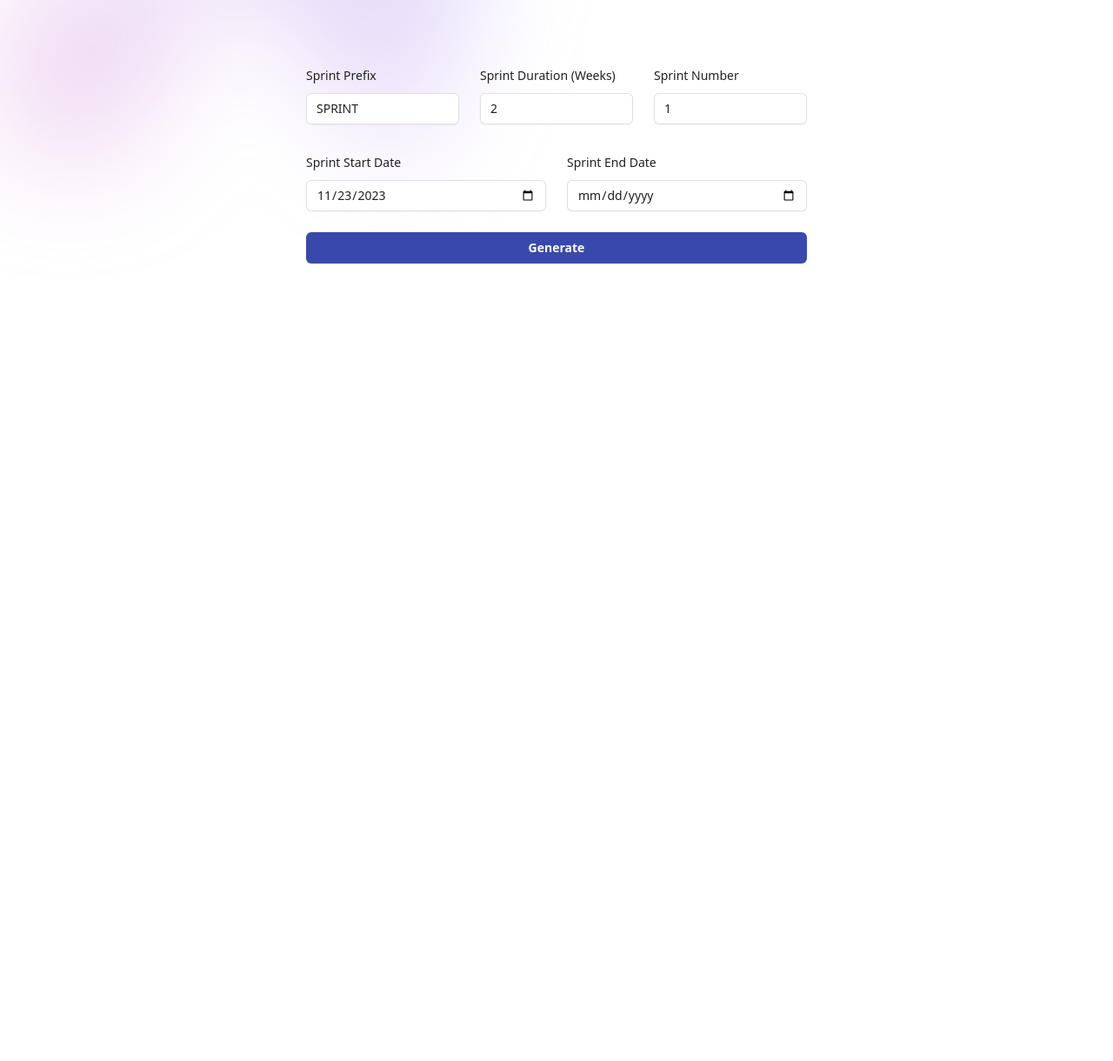
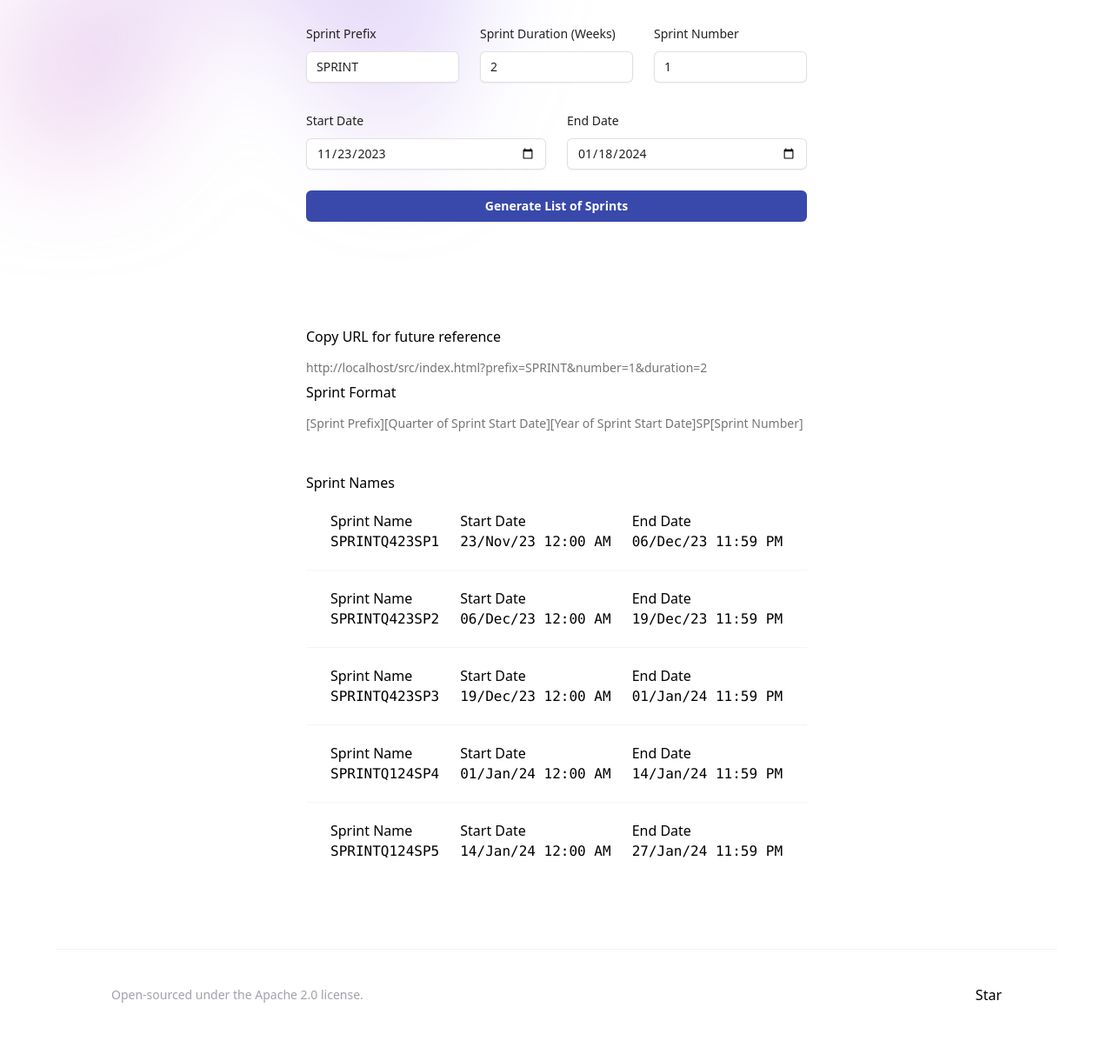
Before and after one commit to valllabh/sprint-name-generator, a website: page src/index.html in a window 1280 px wide. Shown: the part 173-1393 px from the top of the page at 87% size. Before the commit the page ends 800 px from the top, so only its background shows below. Drawn offline with nearby package versions, Linux system fonts and the light colour scheme; files that its build step writes are made by us from their sources.

Commit message:
Added formatting and URL input support

```diff
--- a/src/index.html
+++ b/src/index.html
@@ -5,33 +5,38 @@
 
     <script src="https://ajax.googleapis.com/ajax/libs/jquery/3.7.1/jquery.min.js"></script>
     <script src="https://cdnjs.cloudflare.com/ajax/libs/moment.js/2.29.4/moment.min.js"></script>
+    <script async defer src="https://buttons.github.io/buttons.js"></script>
     <link rel="stylesheet" href="/dist/css/style.css">
     <script src="js/script.js"></script>
     <meta charset="UTF-8">
     <meta name="viewport" content="width=device-width, initial-scale=1.0">
 
     <meta name="title" content="Sprint Name Generator">
-    <meta name="description" content="Efficiently create custom sprint names with our Sprint Name Generator. Ideal for agile project management, set your sprint prefix, duration, and dates to generate structured sprint names. Enhance your project planning today.">
-    <meta name="keywords" content="sprint name generator, agile project management, sprint planning, sprint scheduling, agile sprints, project management tools, sprint duration setup, agile methodology, sprint calendar, software development">
+    <meta name="description"
+        content="Efficiently create custom sprint names with our Sprint Name Generator. Ideal for agile project management, set your sprint prefix, duration, and dates to generate structured sprint names. Enhance your project planning today.">
+    <meta name="keywords"
+        content="sprint name generator, agile project management, sprint planning, sprint scheduling, agile sprints, project management tools, sprint duration setup, agile methodology, sprint calendar, software development">
     <meta name="robots" content="index, follow">
     <meta name="web_author" content="Sprint Name Generator">
     <!-- Open Graph / Facebook -->
     <meta property="og:type" content="website">
     <meta property="og:url" content="https://valllabh.github.io/sprint-name-generator/">
     <meta property="og:title" content="Sprint Name Generator - For Your Agile Sprints">
-    <meta property="og:description" content="Use our Sprint Name Generator for agile project management to quickly generate structured sprint names. Enter your sprint details and get organized sprint identifiers for better project tracking.">
+    <meta property="og:description"
+        content="Use our Sprint Name Generator for agile project management to quickly generate structured sprint names. Enter your sprint details and get organized sprint identifiers for better project tracking.">
 
     <!-- Twitter -->
     <meta name="twitter:card" content="summary_large_image">
     <meta property="twitter:url" content="https://valllabh.github.io/sprint-name-generator/">
     <meta property="twitter:title" content="Sprint Name Generator - For Agile Project Management">
-    <meta property="twitter:description" content="Simplify your sprint planning with our Sprint Name Generator. Perfect for agile projects, just input your sprint details to generate names instantly. Try it now for streamlined project management.">
+    <meta property="twitter:description"
+        content="Simplify your sprint planning with our Sprint Name Generator. Perfect for agile projects, just input your sprint details to generate names instantly. Try it now for streamlined project management.">
 
 </head>
 
 <body>
 
-    <div class="isolate bg-white px-6 py-24 sm:py-32 lg:px-8">
+    <div class="isolate bg-white px-6 py-24 sm:py-10 lg:px-8">
         <div class="absolute inset-x-0 top-[-10rem] -z-10 transform-gpu overflow-hidden blur-3xl sm:top-[-20rem]"
             aria-hidden="true">
             <div class="relative left-1/2 -z-10 aspect-[1155/678] w-[36.125rem] max-w-none -translate-x-1/2 rotate-[30deg] bg-gradient-to-tr from-[#ff80b5] to-[#9089fc] opacity-30 sm:left-[calc(50%-40rem)] sm:w-[72.1875rem]"
@@ -41,8 +46,11 @@
         <div>
             <div class="mx-auto max-w-2xl text-center">
                 <h2 class="text-3xl font-bold tracking-tight text-gray-900 sm:text-4xl">Sprint Name Generator</h2>
-                <p class="mt-2 text-lg leading-8 text-gray-600"></p>
+                <p class="mt-2 text-sm leading-8 text-gray-600">
+                    Just input your sprint details to generate sprint names instantly.
+                </p>
             </div>
+
             <form class="mx-auto mt-16 max-w-xl sm:mt-20 sprint-config">
                 <div class="space-y-12">
                     <div class="mt-10 grid grid-cols-1 gap-x-6 gap-y-8 sm:grid-cols-6">
@@ -74,15 +82,15 @@
                         </div>
                         <div class="sm:col-span-3">
                             <label for="sprint-start-date"
-                                class="block text-sm font-medium leading-6 text-gray-900">Sprint Start Date</label>
+                                class="block text-sm font-medium leading-6 text-gray-900">Start Date</label>
                             <div class="mt-2">
                                 <input id="sprint-start-date" name="sprint-start-date" type="date"
                                     class="block w-full rounded-md border-0 py-1.5 text-gray-900 shadow-sm ring-1 ring-inset ring-gray-300 placeholder:text-gray-400 focus:ring-2 focus:ring-inset focus:ring-indigo-600 sm:text-sm sm:leading-6">
                             </div>
                         </div>
                         <div class="sm:col-span-3">
-                            <label for="sprint-end-date"
-                                class="block text-sm font-medium leading-6 text-gray-900">Sprint End Date</label>
+                            <label for="sprint-end-date" class="block text-sm font-medium leading-6 text-gray-900">End
+                                Date</label>
                             <div class="mt-2">
                                 <input id="sprint-end-date" name="sprint-end-date" type="date"
                                     class="block w-full rounded-md border-0 py-1.5 text-gray-900 shadow-sm ring-1 ring-inset ring-gray-300 placeholder:text-gray-400 focus:ring-2 focus:ring-inset focus:ring-indigo-600 sm:text-sm sm:leading-6">
@@ -90,23 +98,61 @@
                         </div>
                     </div>
                 </div>
+
                 <div class="mt-6 flex items-center justify-center gap-x-6">
+
                     <button onclick="return generateSprintName()" type="button"
-                        class="flex w-full justify-center rounded-md bg-indigo-600 px-3 py-1.5 text-sm font-semibold leading-6 text-white shadow-sm hover:bg-indigo-500 focus-visible:outline focus-visible:outline-2 focus-visible:outline-offset-2 focus-visible:outline-indigo-600">Generate</button>
+                        class="flex w-full justify-center rounded-md bg-indigo-600 px-3 py-1.5 text-sm font-semibold leading-6 text-white shadow-sm hover:bg-indigo-500 focus-visible:outline focus-visible:outline-2 focus-visible:outline-offset-2 focus-visible:outline-indigo-600">Generate
+                        List of Sprints</button>
                 </div>
+
+
             </form>
         </div>
+
         <div class="mx-auto mt-16 max-w-xl sm:mt-20">
+            <div class="mt-6 items-center justify-center gap-x-6 py-10">
+                <h3>Copy URL for future reference</h3>
+                <p class="mt-2 text-sm leading-8 text-gray-600 text-left">
+                    <span id="sample-url"></span>
+                </p>
+                <h3>Sprint Format</h3>
+                <p class="mt-2 text-sm leading-8 text-gray-600 text-left>
+                    Sprint format is <span class=" font-bold">[Sprint Prefix][Quarter of Sprint Start Date][Year of
+                    Sprint Start Date]SP[Sprint Number]</span>
+                </p>
+            </div>
+            <h2>Sprint Names</h2>
             <ul role="list" class="divide-y divide-gray-100 sprint-list"></ul>
         </div>
 
     </div>
 
 
-    </div>
-    </div>
 
 
+
+    <footer class="mt-10 flex-none">
+        <div class="sm:px-8">
+            <div class="mx-auto w-full max-w-7xl lg:px-8">
+                <div class="border-t border-zinc-100 pb-16 pt-10 dark:border-zinc-700/40">
+                    <div class="relative px-4 sm:px-8 lg:px-12">
+                        <div class="mx-auto max-w-2xl lg:max-w-5xl">
+                            <div class="flex flex-col items-center justify-between gap-6 sm:flex-row">
+                                <p class="text-sm text-zinc-400 dark:text-zinc-500">
+                                    Open-sourced under the Apache 2.0 license.
+                                </p>
+                                <p class="align-bottom">
+                                    <a class="github-button" href="https://github.com/valllabh/sprint-name-generator"
+                                        aria-label="Star valllabh/sprint-name-generator on GitHub">Star</a>
+                                </p>
+                            </div>
+                        </div>
+                    </div>
+                </div>
+            </div>
+        </div>
+    </footer>
 
 
 
--- a/src/js/script.js
+++ b/src/js/script.js
@@ -5,7 +5,7 @@ function generateSprintName() {
 
     var sprintStartDate = moment($("#sprint-start-date").val());
     var sprintEndDate = moment($("#sprint-end-date").val());
-    var sprintDurationWeeks = moment.duration($("#sprint-duration").val(), 'weeks');
+    var sprintDurationWeeks = moment.duration($("#sprint-duration").val(), 'weeks').subtract(1, 'day');
 
     if (sprintPrefix && sprintStartDate && sprintEndDate && sprintStartDate.isBefore(sprintEndDate) && sprintDurationWeeks) {
 
@@ -59,7 +59,69 @@ function generateSprintName() {
     return false
 }
 
+function writeSampleURL() {
+    $("#sample-url").text(window.location.origin + window.location.pathname + "?prefix=" + $("#sprint-prefix").val() + "&number=" + $("#sprint-number").val() + "&duration=" + $("#sprint-duration").val());
+}
+
+// On page load
 $(document).ready(function () {
-    // set start date form element to today's date
-    $("#sprint-start-date").val(moment().format("YYYY-MM-DD"));
+
+    // read url params and set sprint prefix and sprint number
+    var urlParams = new URLSearchParams(window.location.search);
+    var sprintPrefix = urlParams.get('prefix');
+    var sprintNumber = urlParams.get('number');
+    var sprintDuration = urlParams.get('duration');
+    var sprintStartDate = moment(urlParams.get('start'));
+    var sprintEndDate = moment(urlParams.get('end'));
+
+    // if sprintStartDate is not valid then set to today
+    if (!sprintStartDate.isValid()) {
+        sprintStartDate = moment().startOf('day');
+    }
+
+    // if sprintEndDate is not valid then set to today + 8 weeks
+    if (!sprintEndDate.isValid()) {
+        sprintEndDate = moment().startOf('day').add(8, 'weeks');
+    }
+
+    // sprintPrefix validate if not null and then set
+    if (sprintPrefix) {
+        $("#sprint-prefix").val(sprintPrefix);
+    } else {
+        $("#sprint-prefix").val("SPRINT");
+    }
+
+    // sprintNumber validate if number grater than 0 and then set
+    if (sprintNumber && parseInt(sprintNumber) > 0) {
+        $("#sprint-number").val(sprintNumber);
+    } else {
+        $("#sprint-number").val(1);
+    }
+
+    // sprintDuration validate if number grater than 0 and then set
+    if (sprintDuration && parseInt(sprintDuration) > 0) {
+        $("#sprint-duration").val(sprintDuration);
+    } else {
+        $("#sprint-duration").val(2);
+    }
+
+
+    // sprintStartDate validate if valid date and then set
+    if (sprintStartDate.isValid()) {
+        $("#sprint-start-date").val(sprintStartDate.format('YYYY-MM-DD'));
+    }
+
+    // sprintEndDate validate if valid date and then set
+    if (sprintEndDate.isValid() && sprintEndDate.isAfter(sprintStartDate)) {
+        $("#sprint-end-date").val(sprintEndDate.format('YYYY-MM-DD'));
+    }
+
+    writeSampleURL();
+
+    // generate sprint name
+    generateSprintName();
+
+    // on form input change using jquery call function
+    $(".sprint-config :input").change(writeSampleURL);
+
 })
```
